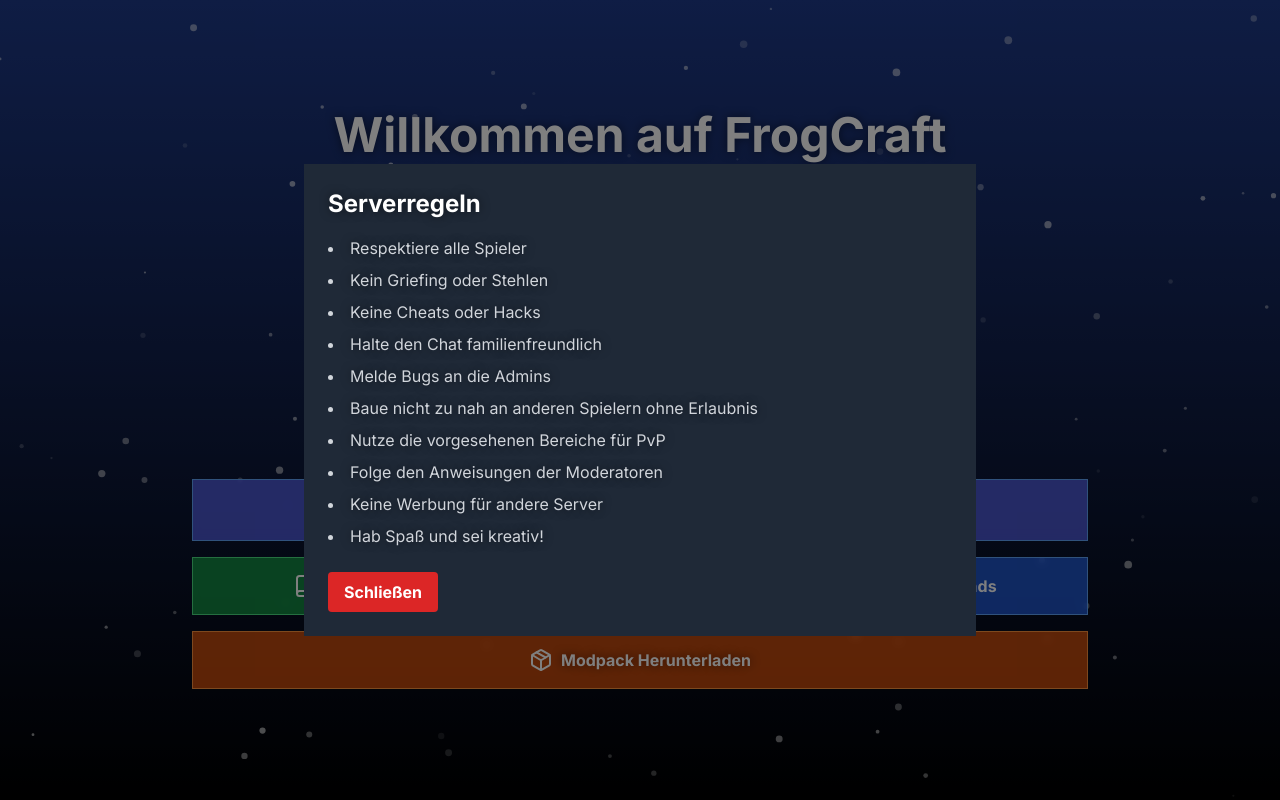
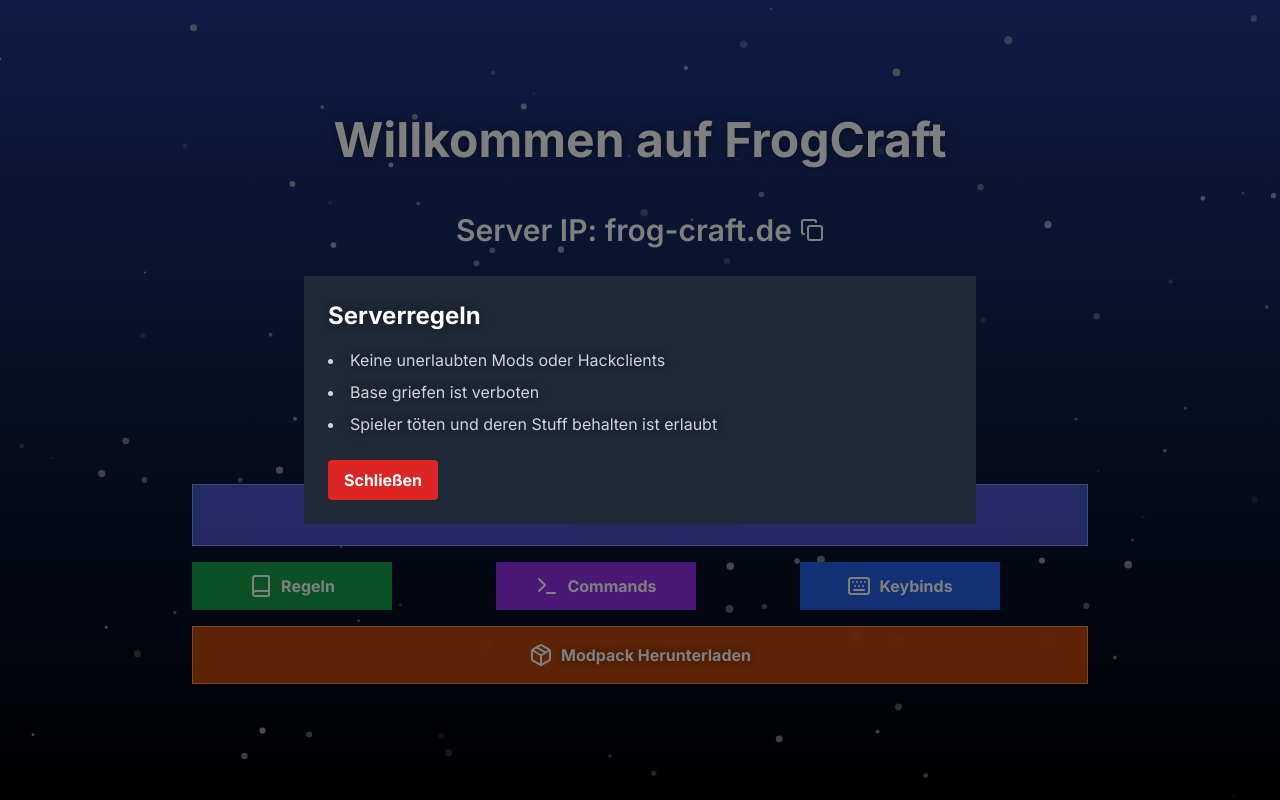
Before and after one commit to philipp939/frogcraft3, a Next.js app: page / in a window 1280 px wide. Both pictures are taken after a click on the button "Regeln". Built offline with nearby package versions, Linux system fonts and the light colour scheme.

Commit message:
Add files via upload

```diff
--- a/app/components/CommandsButton.tsx
+++ b/app/components/CommandsButton.tsx
@@ -1,8 +1,8 @@
 "use client"
 
 import { useState } from "react"
+import { motion, AnimatePresence } from "framer-motion"
 import { Terminal } from "lucide-react"
-import Modal from "./Modal"
 
 const commands = [
   {
@@ -22,53 +22,67 @@ const commands = [
     description: "Setzt dein Zuhause an deiner aktuellen Position",
   },
   {
-    command: "/msg <spieler> <nachricht>",
-    description: "Sendet eine private Nachricht an einen Spieler",
+    command: "/sell",
+    description: "Verkauft deine I-Tems die du in der Hand hälst",
   },
   {
-    command: "/rtp",
-    description: "Teleportiert dich an einen zufälligen Ort",
-  },
-  {
-    command: "/kit starter",
-    description: "Gibt dir das Starter-Kit (alle 24h verfügbar)",
-  },
-  {
-    command: "/shop",
-    description: "Öffnet den Server-Shop",
-  },
-  {
-    command: "/baltop",
-    description: "Zeigt die reichsten Spieler",
-  },
-  {
-    command: "/help",
-    description: "Zeigt alle verfügbaren Befehle",
+    command: "/balance",
+    description: "Zeigt dein Guthaben",
   },
 ]
 
-export default function CommandsButton() {
+export default function Commands() {
   const [isOpen, setIsOpen] = useState(false)
 
   return (
-    <>
+    <div className="w-full">
       <button
-        onClick={() => setIsOpen(true)}
-        className="inline-flex items-center justify-center bg-purple-600 hover:bg-purple-700 text-white font-bold py-4 px-6 rounded-lg transition-all duration-300 w-full hover:scale-105 hover:shadow-lg text-base border border-purple-400 backdrop-blur-sm bg-opacity-80"
+        onClick={() => setIsOpen(!isOpen)}
+        className="inline-flex items-center justify-center bg-purple-600 hover:bg-purple-700 text-white font-bold py-3 px-6 rounded-lg transition-all duration-300 min-w-[200px] hover:scale-105 hover:shadow-lg"
       >
         <Terminal className="mr-2" />
         Commands
       </button>
-      <Modal isOpen={isOpen} onClose={() => setIsOpen(false)} title="Server Commands">
+      <AnimatePresence>
+        {isOpen && (
+          <motion.div
+            initial={{ opacity: 0, scale: 0.95 }}
+            animate={{ opacity: 1, scale: 1 }}
+            exit={{ opacity: 0, scale: 0.95 }}
+            transition={{ duration: 0.3 }}
+            className="fixed inset-0 z-50 flex items-center justify-center p-4 bg-black bg-opacity-50"
+          >
+            <motion.div
+              initial={{ y: -50 }}
+              animate={{ y: 0 }}
+              exit={{ y: -50 }}
+              className="bg-gray-800 rounded-lg p-6 w-full max-w-2xl max-h-[80vh] overflow-y-auto"
+            >
+              <h2 className="text-2xl font-bold mb-4">Server Commands</h2>
               <div className="grid gap-3">
                 {commands.map((cmd, index) => (
-            <div key={index} className="bg-gray-700 bg-opacity-50 p-3 rounded-lg">
+                  <motion.div
+                    key={index}
+                    initial={{ opacity: 0, y: -10 }}
+                    animate={{ opacity: 1, y: 0 }}
+                    transition={{ delay: index * 0.1 }}
+                    className="bg-gray-700 bg-opacity-50 p-3 rounded-lg"
+                  >
                     <code className="text-green-400 font-mono">{cmd.command}</code>
                     <p className="text-gray-300 mt-1">{cmd.description}</p>
-            </div>
+                  </motion.div>
                 ))}
               </div>
-      </Modal>
-    </>
+              <button
+                onClick={() => setIsOpen(false)}
+                className="mt-6 bg-red-600 hover:bg-red-700 text-white font-bold py-2 px-4 rounded transition-colors duration-300"
+              >
+                Schließen
+              </button>
+            </motion.div>
+          </motion.div>
+        )}
+      </AnimatePresence>
+    </div>
   )
 }
--- a/app/components/KeybindsButton.tsx
+++ b/app/components/KeybindsButton.tsx
@@ -1,8 +1,8 @@
 "use client"
 
 import { useState } from "react"
+import { motion, AnimatePresence } from "framer-motion"
 import { Keyboard } from "lucide-react"
-import Modal from "./Modal"
 
 const keybinds = [
   {
@@ -12,10 +12,6 @@ const keybinds = [
       { key: "Y", action: "Fullbright an/aus" },
       { key: "C", action: "Zoom" },
     ],
-  },
-  {
-    section: "Mods",
-    binds: [{ key: "F", action: "Cart anschließen" }],
   },
   {
     section: "Voice Chat",
@@ -33,38 +29,69 @@ const keybinds = [
   },
 ]
 
-export default function KeybindsButton() {
+export default function Keybinds() {
   const [isOpen, setIsOpen] = useState(false)
 
   return (
-    <>
+    <div className="w-full">
       <button
-        onClick={() => setIsOpen(true)}
-        className="inline-flex items-center justify-center bg-blue-600 hover:bg-blue-700 text-white font-bold py-4 px-6 rounded-lg transition-all duration-300 w-full hover:scale-105 hover:shadow-lg text-base border border-blue-400 backdrop-blur-sm bg-opacity-80"
+        onClick={() => setIsOpen(!isOpen)}
+        className="inline-flex items-center justify-center bg-blue-600 hover:bg-blue-700 text-white font-bold py-3 px-6 rounded-lg transition-all duration-300 min-w-[200px] hover:scale-105 hover:shadow-lg"
       >
         <Keyboard className="mr-2" />
         Keybinds
       </button>
-      <Modal isOpen={isOpen} onClose={() => setIsOpen(false)} title="Keybinds">
+      <AnimatePresence>
+        {isOpen && (
+          <motion.div
+            initial={{ opacity: 0, scale: 0.95 }}
+            animate={{ opacity: 1, scale: 1 }}
+            exit={{ opacity: 0, scale: 0.95 }}
+            transition={{ duration: 0.3 }}
+            className="fixed inset-0 z-50 flex items-center justify-center p-4 bg-black bg-opacity-50"
+          >
+            <motion.div
+              initial={{ y: -50 }}
+              animate={{ y: 0 }}
+              exit={{ y: -50 }}
+              className="bg-gray-800 rounded-lg p-6 w-full max-w-2xl max-h-[80vh] overflow-y-auto"
+            >
+              <h2 className="text-2xl font-bold mb-4">Keybinds</h2>
               <p className="text-gray-300 mb-4 italic">
-          Die Keybinds können in den Einstellungen personalisiert werden. (Funktioniert nur mit installiertem Modpack)
+                Die Keybinds können in den Einstellungen personalisiert werden. (Funktioniert nur mit installiertem
+                Modpack)
               </p>
               {keybinds.map((section, sectionIndex) => (
                 <div key={sectionIndex} className="mb-6 last:mb-0">
                   <h3 className="text-xl font-semibold text-purple-400 mb-2">{section.section}</h3>
                   <div className="grid gap-2">
                     {section.binds.map((bind, bindIndex) => (
-                <div key={bindIndex} className="flex items-center">
+                      <motion.div
+                        key={bindIndex}
+                        initial={{ opacity: 0, y: -10 }}
+                        animate={{ opacity: 1, y: 0 }}
+                        transition={{ delay: bindIndex * 0.1 }}
+                        className="flex items-center"
+                      >
                         <code className="bg-gray-700 px-2 py-1 rounded text-green-400 font-mono mr-3 min-w-[30px] text-center">
                           {bind.key}
                         </code>
                         <span className="text-gray-300">{bind.action}</span>
-                </div>
+                      </motion.div>
                     ))}
                   </div>
                 </div>
               ))}
-      </Modal>
-    </>
+              <button
+                onClick={() => setIsOpen(false)}
+                className="mt-6 bg-red-600 hover:bg-red-700 text-white font-bold py-2 px-4 rounded transition-colors duration-300"
+              >
+                Schließen
+              </button>
+            </motion.div>
+          </motion.div>
+        )}
+      </AnimatePresence>
+    </div>
   )
 }
--- a/app/components/RulesButton.tsx
+++ b/app/components/RulesButton.tsx
@@ -1,43 +1,66 @@
 "use client"
 
 import { useState } from "react"
+import { motion, AnimatePresence } from "framer-motion"
 import { Book } from "lucide-react"
-import Modal from "./Modal"
 
 const rules = [
-  "Respektiere alle Spieler",
-  "Kein Griefing oder Stehlen",
-  "Keine Cheats oder Hacks",
-  "Halte den Chat familienfreundlich",
-  "Melde Bugs an die Admins",
-  "Baue nicht zu nah an anderen Spielern ohne Erlaubnis",
-  "Nutze die vorgesehenen Bereiche für PvP",
-  "Folge den Anweisungen der Moderatoren",
-  "Keine Werbung für andere Server",
-  "Hab Spaß und sei kreativ!",
+  "Keine unerlaubten Mods oder Hackclients",
+  "Base griefen ist verboten",
+  "Spieler töten und deren Stuff behalten ist erlaubt",
 ]
 
-export default function RulesButton() {
+export default function Rules() {
   const [isOpen, setIsOpen] = useState(false)
 
   return (
-    <>
+    <div className="w-full">
       <button
-        onClick={() => setIsOpen(true)}
-        className="inline-flex items-center justify-center bg-green-600 hover:bg-green-700 text-white font-bold py-4 px-6 rounded-lg transition-all duration-300 w-full hover:scale-105 hover:shadow-lg text-base border border-green-400 backdrop-blur-sm bg-opacity-80"
+        onClick={() => setIsOpen(!isOpen)}
+        className="inline-flex items-center justify-center bg-green-600 hover:bg-green-700 text-white font-bold py-3 px-6 rounded-lg transition-all duration-300 min-w-[200px] hover:scale-105 hover:shadow-lg"
       >
         <Book className="mr-2" />
         Regeln
       </button>
-      <Modal isOpen={isOpen} onClose={() => setIsOpen(false)} title="Serverregeln">
-        <ul className="list-disc list-inside space-y-2">
-          {rules.map((rule, index) => (
-            <li key={index} className="text-gray-300">
-              {rule}
-            </li>
-          ))}
-        </ul>
-      </Modal>
-    </>
+      <AnimatePresence>
+        {isOpen && (
+          <motion.div
+            initial={{ opacity: 0, scale: 0.95 }}
+            animate={{ opacity: 1, scale: 1 }}
+            exit={{ opacity: 0, scale: 0.95 }}
+            transition={{ duration: 0.3 }}
+            className="fixed inset-0 z-50 flex items-center justify-center p-4 bg-black bg-opacity-50"
+          >
+            <motion.div
+              initial={{ y: -50 }}
+              animate={{ y: 0 }}
+              exit={{ y: -50 }}
+              className="bg-gray-800 rounded-lg p-6 w-full max-w-2xl max-h-[80vh] overflow-y-auto"
+            >
+              <h2 className="text-2xl font-bold mb-4">Serverregeln</h2>
+              <ul className="list-disc list-inside space-y-2">
+                {rules.map((rule, index) => (
+                  <motion.li
+                    key={index}
+                    initial={{ opacity: 0, x: -20 }}
+                    animate={{ opacity: 1, x: 0 }}
+                    transition={{ delay: index * 0.1 }}
+                    className="text-gray-300"
+                  >
+                    {rule}
+                  </motion.li>
+                ))}
+              </ul>
+              <button
+                onClick={() => setIsOpen(false)}
+                className="mt-6 bg-red-600 hover:bg-red-700 text-white font-bold py-2 px-4 rounded transition-colors duration-300"
+              >
+                Schließen
+              </button>
+            </motion.div>
+          </motion.div>
+        )}
+      </AnimatePresence>
+    </div>
   )
 }
```
Lines whose indentation alone changed are shown as unchanged.
